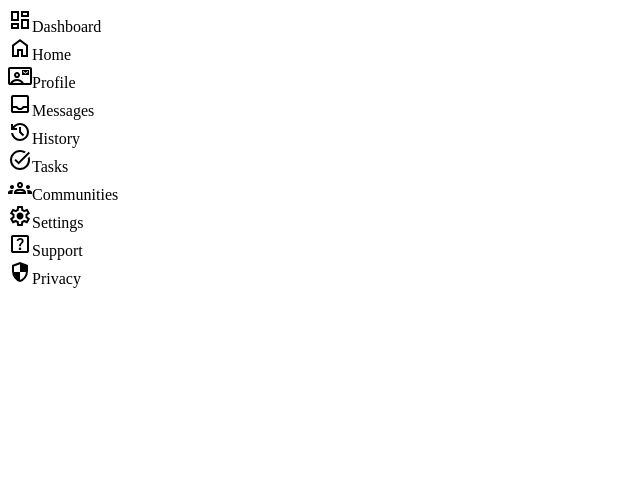
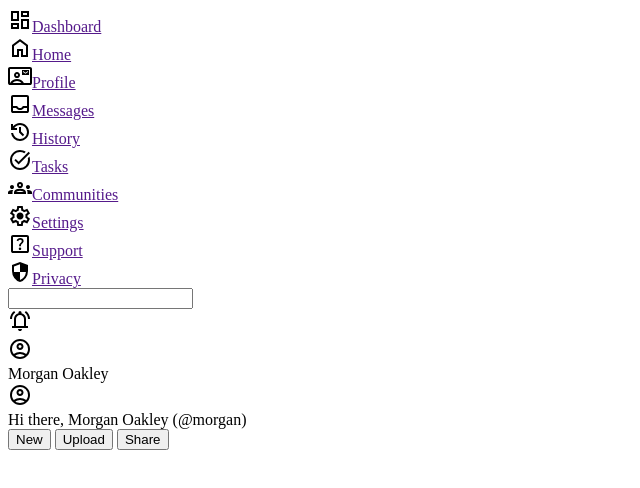
Before and after one commit to nicolanapa/admin-dashboard, a plain HTML site: page index.html in a window 1280 px wide. Shown: the whole page, without its empty margins (0-640 px from the left). Drawn offline with Linux system fonts and the light colour scheme.

Commit message:
Added account profile svg and added header in html

```diff
--- a/index.html
+++ b/index.html
@@ -10,16 +10,29 @@
     <body>
         <div>
             <div class="dashboard">
-                <div><img src="./images/dashboard-icon.svg" alt="Dashboard icon">Dashboard</div>
-                <div><img src="./images/home.svg" alt="Home icon">Home</div>
-                <div><img src="./images/profile.svg" alt="Profile icon">Profile</div>
-                <div><img src="./images/messages.svg" alt="Message icon">Messages</div>
-                <div><img src="./images/history.svg" alt="History icon">History</div>
-                <div><img src="./images/tasks.svg" alt="Tasks icon">Tasks</div>
-                <div><img src="./images/communities.svg" alt="Communities icon">Communities</div>
-                <div><img src="./images/settings.svg" alt="Settings icon">Settings</div>
-                <div><img src="./images/support.svg" alt="Support icon">Support</div>
-                <div><img src="./images/privacy.svg" alt="Privacy icon">Privacy</div>
+                <div><a href=""><img src="./images/dashboard-icon.svg" alt="Dashboard icon">Dashboard</a></div>
+                <div><a href=""><img src="./images/home.svg" alt="Home icon">Home</a></div>
+                <div><a href=""><img src="./images/profile.svg" alt="Profile icon">Profile</a></div>
+                <div><a href=""><img src="./images/messages.svg" alt="Message icon">Messages</a></div>
+                <div><a href=""><img src="./images/history.svg" alt="History icon">History</a></div>
+                <div><a href=""><img src="./images/tasks.svg" alt="Tasks icon">Tasks</a></div>
+                <div><a href=""><img src="./images/communities.svg" alt="Communities icon">Communities</a></div>
+                <div><a href=""><img src="./images/settings.svg" alt="Settings icon">Settings</a></div>
+                <div><a href=""><img src="./images/support.svg" alt="Support icon">Support</a></div>
+                <div><a href=""><img src="./images/privacy.svg" alt="Privacy icon">Privacy</a></div>
+            </div>
+            <div class="header"> <!-- DA CONTROLLARE SE FUNZIONE LA ROBA CON PIù GRID-->
+                <form action="#" method="post">
+                    <!-- METTERE VIA ::AFTER ICONA SEARCH--><input type="text" id="search-bar" name="search">
+                </form>
+                <div><img src="./images/notifications.svg" alt="Icona notifiche"></div>
+                <div><img src="./images/account-profile.svg" alt="Immagine profilo"></div>
+                <div>Morgan Oakley</div>
+                <div><img src="./images/account-profile.svg" alt="Immagine profilo"></div>
+                <div>Hi there, Morgan Oakley (@morgan)</div>
+                <button>New</button>
+                <button>Upload</button>
+                <button>Share</button>
             </div>
         </div>
     </body>
```
Also changed, not shown: images/account-profile.svg (added).
